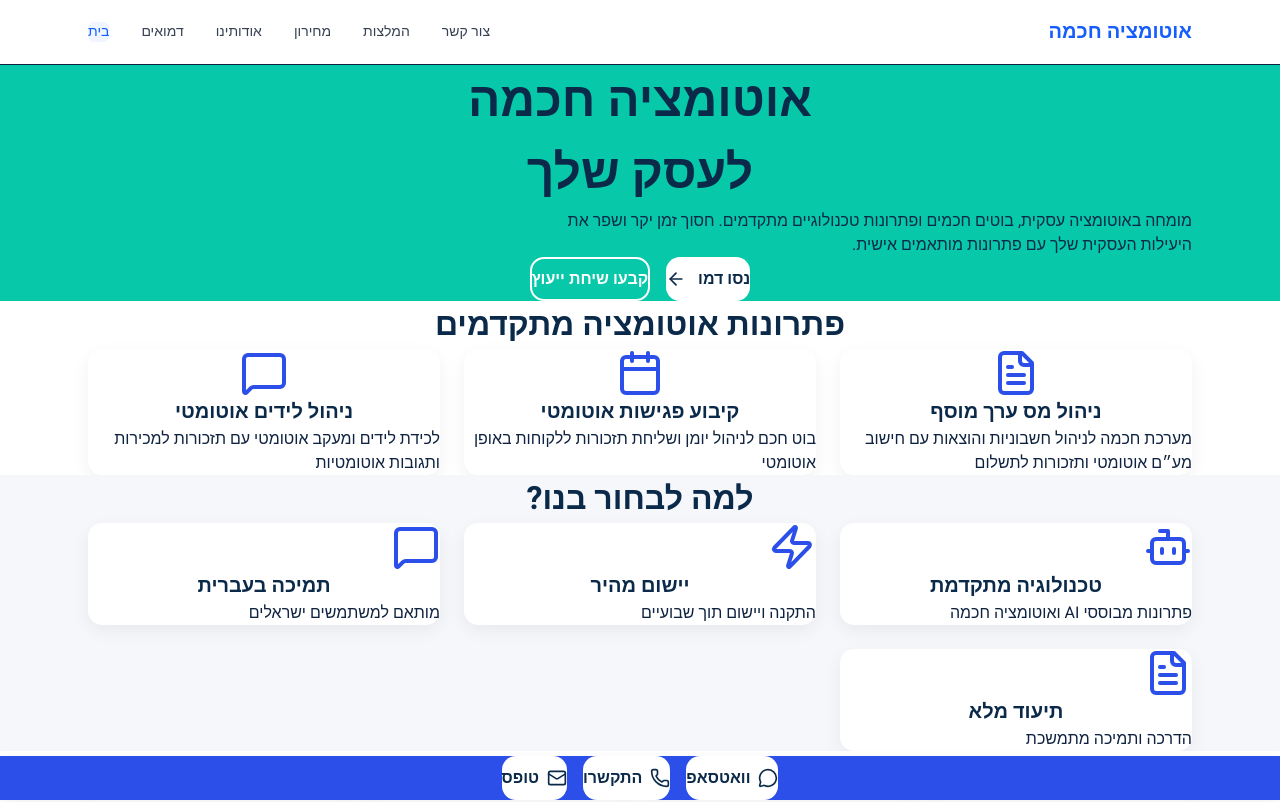
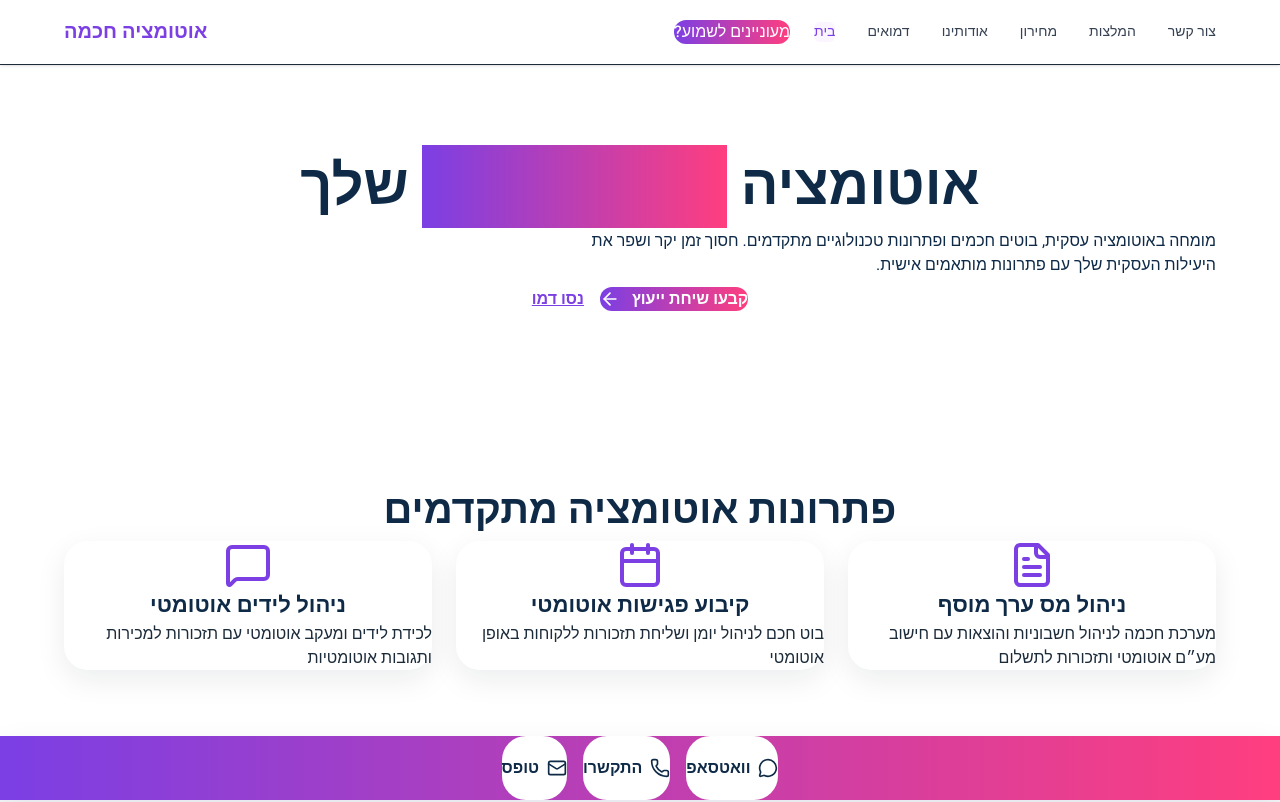
Before and after one commit to NirMeir1/smart-automation-il, a Next.js app: page / in a window 1280 px wide. Shown: the top 802 px of the page. Built offline with nearby package versions, Linux system fonts and the light colour scheme.

Commit message:
refine theme and fix lint

```diff
--- a/src/app/globals.css
+++ b/src/app/globals.css
@@ -3,28 +3,31 @@
 :root {
   --background: #ffffff;
   --foreground: #171717;
-  /* design tokens */
-  --hero: #07C8A9;
-  --hero-700: #05B79A;
-  --navy: #0B2A4A;
-  --accent: #2B4FE8;
-  --text: #0F2340;
-  --muted: #F5F7FB;
+  --navy: #0E2A47;
+  --ink: #1C2B3A;
+  --muted: #F6F7FB;
   --card: #FFFFFF;
-  --radius: 14px;
+  --pink: #FF3E7F;
+  --purple: #7B3FE4;
+  --accent: #7B3FE4;
+  --accent-gradient: linear-gradient(90deg,#7B3FE4 0%,#FF3E7F 100%);
+  --radius: 24px;
   --gap: 24px;
-  --shadow: 0 6px 18px rgba(0, 0, 0, 0.06);
+  --shadow: 0 10px 30px rgba(16,24,40,0.08);
 }
 
 @theme inline {
   --color-background: var(--background);
   --color-foreground: var(--foreground);
   --font-sans: var(--font-heebo);
-  --hero: var(--hero);
+  --navy: var(--navy);
+  --ink: var(--ink);
+  --muted: var(--muted);
+  --card: var(--card);
+  --pink: var(--pink);
+  --purple: var(--purple);
   --accent: var(--accent);
-  --navy: var(--navy);
-  --muted: var(--muted);
-  --text: var(--text);
+  --accent-gradient: var(--accent-gradient);
 }
 
 /* Reset and base styles */
@@ -56,7 +59,7 @@ html {
 
 body {
   background: var(--background);
-  color: var(--text);
+  color: var(--ink);
   font-family: var(--font-heebo), system-ui, sans-serif;
   font-size: 16px;
   font-weight: 400;
@@ -66,21 +69,21 @@ body {
 }
 
 h1 {
-  font-size: 48px;
+  font-size: 56px;
   font-weight: 700;
   line-height: 1.5;
   color: var(--navy);
 }
 
 h2 {
-  font-size: 32px;
+  font-size: 40px;
   font-weight: 700;
   line-height: 1.5;
   color: var(--navy);
 }
 
 h3 {
-  font-size: 20px;
+  font-size: 22px;
   font-weight: 600;
   line-height: 1.5;
   color: var(--navy);
@@ -211,7 +214,7 @@ h3 {
 /* Centered content container */
 .container {
   width: 100%;
-  max-width: 72rem; /* ~1152px */
+  max-width: 75rem; /* 1200px */
   margin-inline: auto;
   padding-inline: 1rem;
 }
@@ -221,3 +224,19 @@ h3 {
     padding-inline: 1.5rem;
   }
 }
+
+section {
+  padding-block: 80px;
+}
+
+@media (max-width: 1024px) {
+  section {
+    padding-block: 56px;
+  }
+}
+
+@media (max-width: 640px) {
+  section {
+    padding-block: 40px;
+  }
+}
--- a/src/app/page.tsx
+++ b/src/app/page.tsx
@@ -5,12 +5,11 @@ export default function Home() {
   return (
     <div className="flex flex-col min-h-full">
       {/* Hero Section */}
-      <section className="bg-[var(--hero)] py-20">
+      <section className="bg-white py-20">
         <div className="container">
           <div className="text-center">
-            <h1 className="mb-6">
-              אוטומציה חכמה
-              <span className="block mt-3">לעסק שלך</span>
+            <h1 className="mb-6 text-[var(--navy)]">
+              אוטומציה <span className="bg-clip-text text-transparent" style={{ background: 'var(--accent-gradient)' }}>חכמה לעסק</span> שלך
             </h1>
             <div className="max-w-[70ch] mx-auto mb-10">
               <p className="text-right text-[var(--navy)]">
@@ -20,19 +19,20 @@ export default function Home() {
             </div>
             <div className="flex flex-col sm:flex-row gap-4 justify-center items-center">
               <Link
+                href="/contact?type=consultation"
+                className="rounded-full px-8 py-4 text-white font-semibold inline-flex items-center gap-3"
+                style={{ background: 'var(--accent-gradient)' }}
+                aria-label="קבעו שיחת ייעוץ חינמית"
+              >
+                קבעו שיחת ייעוץ
+                <ArrowLeft className="w-5 h-5" />
+              </Link>
+              <Link
                 href="/demos"
-                className="bg-white text-[var(--navy)] px-8 py-4 rounded-[var(--radius)] text-base font-semibold hover:shadow focus:shadow focus:outline-none transition-colors duration-200 min-w-[44px] min-h-[44px] inline-flex items-center gap-3"
+                className="text-[var(--purple)] underline font-semibold min-w-[44px] min-h-[44px] inline-flex items-center gap-3"
                 aria-label="נסו את הדמו האינטראקטיבי שלנו"
               >
                 נסו דמו
-                <ArrowLeft className="w-5 h-5" />
-              </Link>
-              <Link
-                href="/contact?type=consultation"
-                className="border-2 border-white text-white px-8 py-4 rounded-[var(--radius)] text-base font-semibold hover:bg-white hover:text-[var(--navy)] focus:bg-white focus:text-[var(--navy)] focus:outline-none transition-colors duration-200 min-w-[44px] min-h-[44px] inline-flex items-center justify-center"
-                aria-label="קבעו שיחת ייעוץ חינמית"
-              >
-                קבעו שיחת ייעוץ
               </Link>
             </div>
           </div>
@@ -48,7 +48,7 @@ export default function Home() {
               <div className="flex flex-col items-center mb-4">
                 <FileText className="w-12 h-12 text-[var(--accent)] mb-4" />
                 <h3 className="mb-2">ניהול מס ערך מוסף</h3>
-                <p className="text-[var(--text)]">
+                <p className="text-[var(--ink)]">
                   מערכת חכמה לניהול חשבוניות והוצאות עם חישוב מע״ם אוטומטי ותזכורות לתשלום
                 </p>
               </div>
@@ -58,7 +58,7 @@ export default function Home() {
               <div className="flex flex-col items-center mb-4">
                 <Calendar className="w-12 h-12 text-[var(--accent)] mb-4" />
                 <h3 className="mb-2">קיבוע פגישות אוטומטי</h3>
-                <p className="text-[var(--text)]">
+                <p className="text-[var(--ink)]">
                   בוט חכם לניהול יומן ושליחת תזכורות ללקוחות באופן אוטומטי
                 </p>
               </div>
@@ -68,7 +68,7 @@ export default function Home() {
               <div className="flex flex-col items-center mb-4">
                 <MessageSquare className="w-12 h-12 text-[var(--accent)] mb-4" />
                 <h3 className="mb-2">ניהול לידים אוטומטי</h3>
-                <p className="text-[var(--text)]">
+                <p className="text-[var(--ink)]">
                   לכידת לידים ומעקב אוטומטי עם תזכורות למכירות ותגובות אוטומטיות
                 </p>
               </div>
@@ -85,25 +85,25 @@ export default function Home() {
             <div className="bg-[var(--card)] p-6 rounded-[var(--radius)] shadow-[var(--shadow)] text-center">
               <Bot className="w-12 h-12 text-[var(--accent)] mx-auto mb-4" />
               <h3 className="mb-3">טכנולוגיה מתקדמת</h3>
-              <p className="text-[var(--text)] text-right">פתרונות מבוססי AI ואוטומציה חכמה</p>
+              <p className="text-[var(--ink)] text-right">פתרונות מבוססי AI ואוטומציה חכמה</p>
             </div>
 
             <div className="bg-[var(--card)] p-6 rounded-[var(--radius)] shadow-[var(--shadow)] text-center">
               <Zap className="w-12 h-12 text-[var(--accent)] mx-auto mb-4" />
               <h3 className="mb-3">יישום מהיר</h3>
-              <p className="text-[var(--text)] text-right">התקנה ויישום תוך שבועיים</p>
+              <p className="text-[var(--ink)] text-right">התקנה ויישום תוך שבועיים</p>
             </div>
 
             <div className="bg-[var(--card)] p-6 rounded-[var(--radius)] shadow-[var(--shadow)] text-center">
               <MessageSquare className="w-12 h-12 text-[var(--accent)] mx-auto mb-4" />
               <h3 className="mb-3">תמיכה בעברית</h3>
-              <p className="text-[var(--text)] text-right">מותאם למשתמשים ישראלים</p>
+              <p className="text-[var(--ink)] text-right">מותאם למשתמשים ישראלים</p>
             </div>
 
             <div className="bg-[var(--card)] p-6 rounded-[var(--radius)] shadow-[var(--shadow)] text-center">
               <FileText className="w-12 h-12 text-[var(--accent)] mx-auto mb-4" />
               <h3 className="mb-3">תיעוד מלא</h3>
-              <p className="text-[var(--text)] text-right">הדרכה ותמיכה מתמשכת</p>
+              <p className="text-[var(--ink)] text-right">הדרכה ותמיכה מתמשכת</p>
             </div>
           </div>
         </div>
@@ -134,7 +134,7 @@ export default function Home() {
                   <div className="bg-[var(--card)] p-6 rounded-[var(--radius)] shadow-[var(--shadow)] h-full flex flex-col items-center">
                     <span className="text-2xl font-bold text-[var(--accent)] mb-3">{index + 1}</span>
                     <h3 className="mb-2">{item.step}</h3>
-                    <p className="text-[var(--text)] text-right">{item.desc}</p>
+                    <p className="text-[var(--ink)] text-right">{item.desc}</p>
                   </div>
                 </div>
               ))}
@@ -154,11 +154,11 @@ export default function Home() {
             <div className="grid grid-cols-[repeat(auto-fit,minmax(200px,1fr))] gap-[var(--gap)]">
               <div className="text-center">
                 <p className="text-4xl font-bold text-[var(--accent)]">+25%</p>
-                <p className="text-[var(--text)]">המרות</p>
+                <p className="text-[var(--ink)]">המרות</p>
               </div>
               <div className="text-center">
                 <p className="text-4xl font-bold text-[var(--accent)]">-40</p>
-                <p className="text-[var(--text)]">שעות עבודה לחודש</p>
+                <p className="text-[var(--ink)]">שעות עבודה לחודש</p>
               </div>
             </div>
           </div>
@@ -171,12 +171,12 @@ export default function Home() {
             <div className="grid grid-cols-[repeat(auto-fit,minmax(280px,1fr))] gap-[var(--gap)] text-right">
               <div className="bg-[var(--card)] p-6 rounded-[var(--radius)] shadow-[var(--shadow)]">
                 <h3 className="mb-2 text-center">חברת תוכנה</h3>
-                <p className="mb-4 text-[var(--text)]">הפחתת זמן תיאום פגישות ב-60%</p>
+                <p className="mb-4 text-[var(--ink)]">הפחתת זמן תיאום פגישות ב-60%</p>
                 <Link href="#" className="text-[var(--accent)] underline">לפרטים</Link>
               </div>
               <div className="bg-[var(--card)] p-6 rounded-[var(--radius)] shadow-[var(--shadow)]">
                 <h3 className="mb-2 text-center">סטודיו דיגיטל</h3>
-                <p className="mb-4 text-[var(--text)]">+30% לידים בחודש הראשון</p>
+                <p className="mb-4 text-[var(--ink)]">+30% לידים בחודש הראשון</p>
                 <Link href="#" className="text-[var(--accent)] underline">לפרטים</Link>
               </div>
             </div>
@@ -198,7 +198,7 @@ export default function Home() {
               ].map(item => (
                 <details key={item.q} className="bg-[var(--card)] p-6 rounded-[var(--radius)] shadow-[var(--shadow)]">
                   <summary className="cursor-pointer font-semibold">{item.q}</summary>
-                  <p className="mt-4 text-[var(--text)]">{item.a}</p>
+                  <p className="mt-4 text-[var(--ink)]">{item.a}</p>
                 </details>
               ))}
             </div>
@@ -206,7 +206,7 @@ export default function Home() {
         </section>
 
         {/* Final Section */}
-        <section className="py-20 bg-[var(--accent)] mt-auto">
+        <section className="py-20 mt-auto text-white" style={{ background: 'var(--accent-gradient)' }}>
           <div className="container text-center">
             <h2 className="text-white mb-6">מוכנים להתחיל?</h2>
             <div className="max-w-[70ch] mx-auto mb-10">
--- a/src/components/layout/contact-dock.tsx
+++ b/src/components/layout/contact-dock.tsx
@@ -5,7 +5,10 @@ import { Phone, MessageCircle, Mail } from 'lucide-react'
 
 export function ContactDock() {
   return (
-    <div className="fixed bottom-0 inset-x-0 bg-[var(--accent)] px-6 py-4 z-50 flex justify-center gap-4 shadow-[var(--shadow)]">
+    <div
+      className="fixed bottom-0 inset-x-0 h-16 px-6 py-4 z-50 flex justify-center gap-4 shadow-[var(--shadow)]"
+      style={{ background: 'var(--accent-gradient)' }}
+    >
       <Link
         href="https://wa.me/972"
         className="bg-white text-[var(--navy)] px-4 py-2 rounded-[var(--radius)] font-semibold inline-flex items-center gap-2 min-w-[44px] min-h-[44px] focus:outline-none focus:ring-2 focus:ring-white"
--- a/src/components/layout/navigation.tsx
+++ b/src/components/layout/navigation.tsx
@@ -35,28 +35,20 @@ export function Navigation() {
         עבור לתפריט ניווט
       </a>
 
-      <nav id="navigation" className="bg-white shadow-sm border-b" role="navigation" aria-label="תפריט ניווט ראשי">
+      <nav id="navigation" className="bg-white shadow-sm border-b sticky top-0 z-40" role="navigation" aria-label="תפריט ניווט ראשי">
         <div className="container">
-        <div className="flex justify-between h-16">
-          <div className="flex items-center">
-            <Link
-              href="/"
-              className="text-xl font-bold text-blue-600 hover:text-blue-700 transition-colors"
-            >
-              אוטומציה חכמה
-            </Link>
-          </div>
-
-          <div className="hidden md:flex flex-row-reverse items-center gap-6 lg:gap-8">
+        <div className="flex justify-between items-center h-16">
+          <div className="hidden md:flex items-center gap-6">
+            <div className="flex flex-row-reverse items-center gap-6 lg:gap-8">
               {navigation.map((item) => (
                 <Link
                   key={item.name}
                   href={item.href}
                   className={cn(
                     'px-3 py-2 rounded-md text-sm font-medium transition-colors',
-                  'hover:text-blue-600 hover:bg-blue-50',
+                    'hover:text-[var(--purple)] hover:bg-purple-50',
                     pathname === item.href
-                    ? 'text-blue-600 bg-blue-50'
+                      ? 'text-[var(--purple)] bg-purple-50'
                       : 'text-gray-700'
                   )}
                 >
@@ -64,11 +56,28 @@ export function Navigation() {
                 </Link>
               ))}
             </div>
+            <Link
+              href="/contact"
+              className="rounded-full px-4 py-2 text-white font-medium hidden md:inline-flex"
+              style={{ background: 'var(--accent-gradient)' }}
+            >
+              מעוניינים לשמוע?
+            </Link>
+          </div>
+
+          <div className="flex items-center">
+            <Link
+              href="/"
+              className="text-xl font-bold text-[var(--purple)] hover:opacity-80 transition-colors"
+            >
+              אוטומציה חכמה
+            </Link>
+          </div>
 
           <div className="md:hidden flex items-center">
             <button
               onClick={() => setIsOpen(!isOpen)}
-              className="p-2 rounded-md text-gray-700 hover:text-blue-600 hover:bg-gray-50 focus:outline-none focus:ring-2 focus:ring-blue-500"
+              className="p-2 rounded-md text-gray-700 hover:text-[var(--purple)] hover:bg-purple-50 focus:outline-none focus:ring-2 focus:ring-[var(--purple)]"
               aria-label={isOpen ? 'סגור תפריט' : 'פתח תפריט'}
             >
               {isOpen ? (
@@ -91,9 +100,9 @@ export function Navigation() {
                 onClick={() => setIsOpen(false)}
                 className={cn(
                   'block px-3 py-2 rounded-md text-base font-medium transition-colors',
-                  'hover:text-blue-600 hover:bg-blue-50',
+                  'hover:text-purple-600 hover:bg-purple-50',
                   pathname === item.href
-                    ? 'text-blue-600 bg-blue-50'
+                    ? 'text-purple-600 bg-purple-50'
                     : 'text-gray-700'
                 )}
               >
--- a/src/lib/performance.ts
+++ b/src/lib/performance.ts
@@ -1,4 +1,4 @@
-import { useEffect, useState, useRef, useMemo } from 'react'
+import { useEffect, useState, useRef } from 'react'
 
 // Performance monitoring
 export class PerformanceMonitor {
@@ -191,7 +191,7 @@ export function loadScript(src: string): Promise<void> {
   })
 }
 
-export function dynamicImport<T = any>(
+export function dynamicImport<T = unknown>(
   importFn: () => Promise<T>
 ): Promise<T> {
   return importFn().catch(error => {
--- a/src/lib/types.ts
+++ b/src/lib/types.ts
@@ -54,7 +54,7 @@ export interface Lead {
 export interface EventLog {
   id: string
   type: 'page_view' | 'demo_interaction' | 'form_submit' | 'reminder_preview' | 'admin_reset'
-  details: Record<string, any>
+  details: Record<string, unknown>
   timestamp: Date
   userId?: string
 }
```
Also changed, not shown: src/components/admin/admin-dashboard.tsx (+6 -6 lines), src/components/error-boundary.tsx (+7 -6 lines), src/lib/error-handling.ts (+7 -7 lines), src/lib/storage.ts (+9 -9 lines), 2 other files (tests, documents, lock files or other folders). Lines whose indentation alone changed are shown as unchanged.
